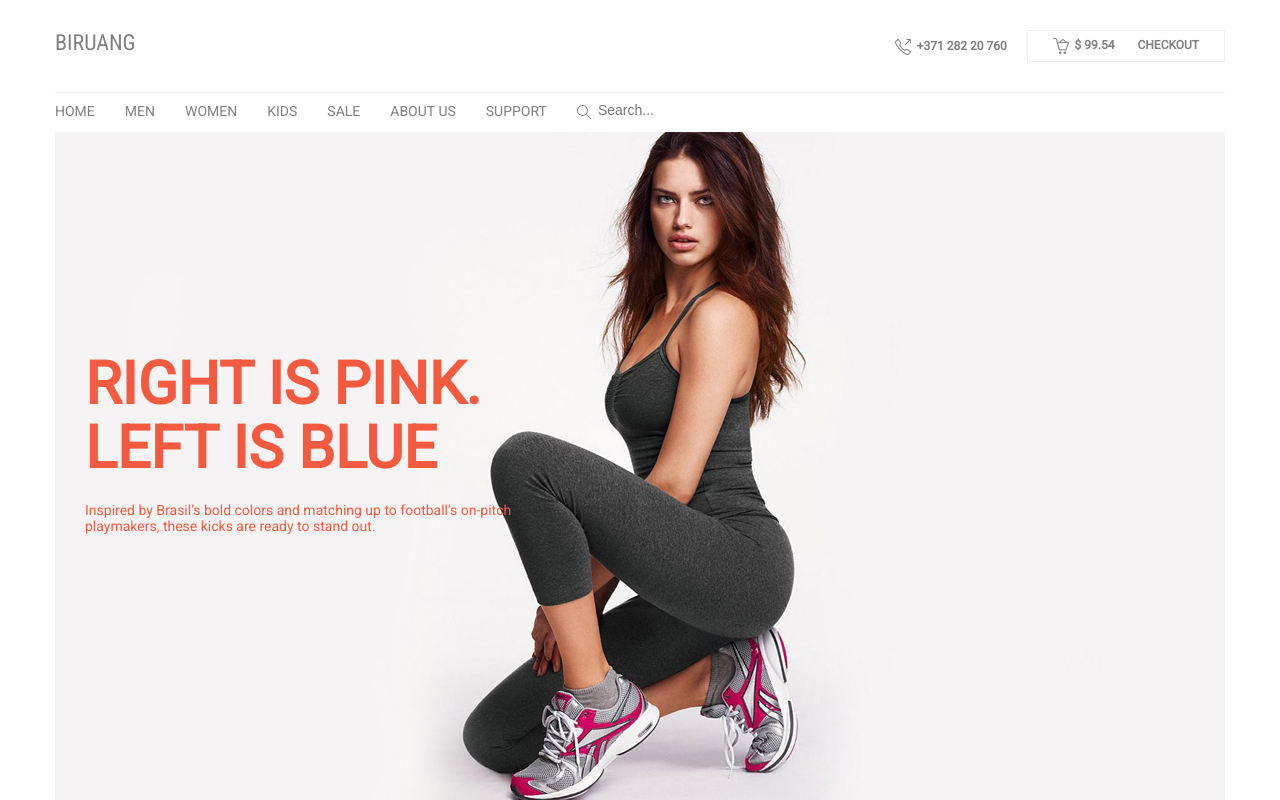
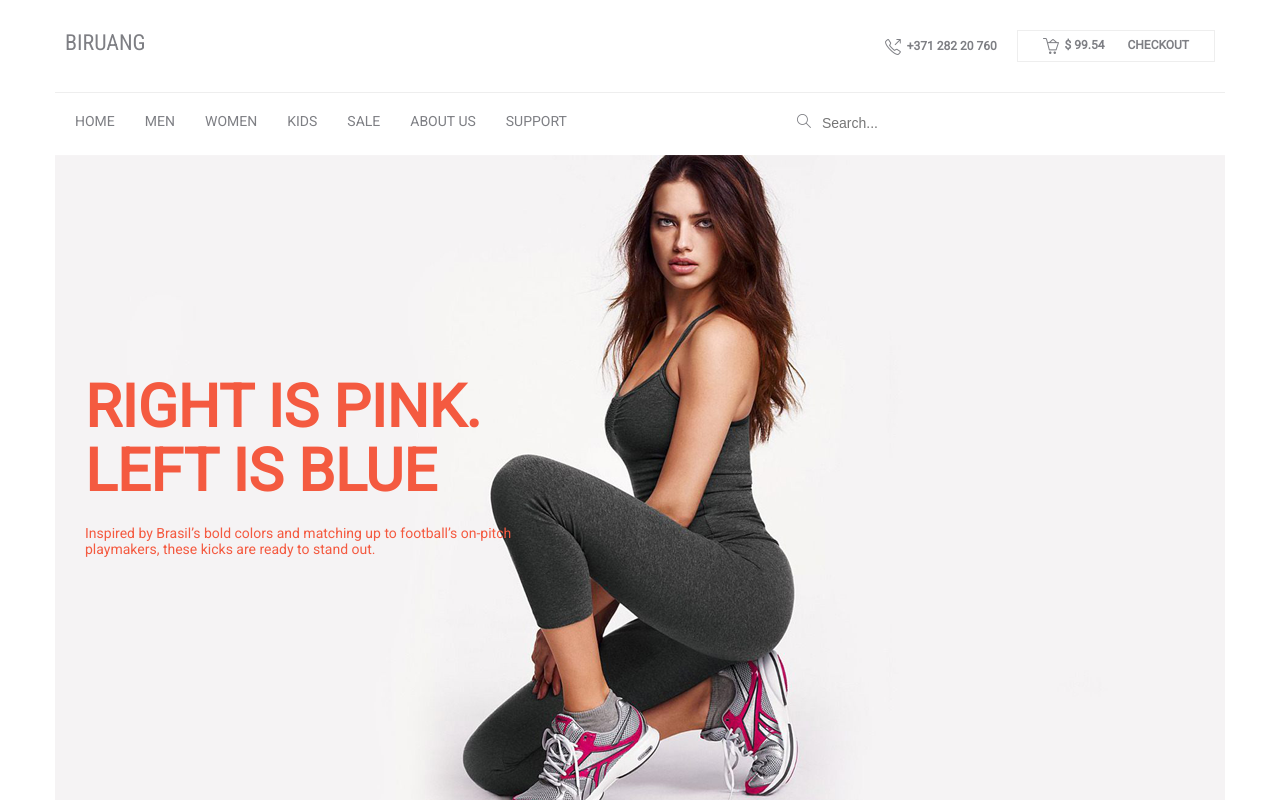
Before and after one commit to andreiokcober/Biruang, a plain HTML site: page index.html in a window 1280 px wide. Shown: the top 800 px of the page. Drawn offline with Linux system fonts and the light colour scheme.

Commit message:
feat:removed errors in adaptive navigation

```diff
--- a/style.css
+++ b/style.css
@@ -97,7 +97,7 @@ img{
 	margin: 0 auto;
 }
 .header-top{
-	padding: 30px 0; border-bottom: 1px #eee solid;
+	padding: 30px 10px; border-bottom: 1px #eee solid;
 }
 .logo{
 	float: left; font-size: 1.375em; font-family: 'Roboto Condensed', sans-serif;
@@ -124,11 +124,12 @@ img{
 	color: #f45a40;
 }
 .header-bottom{
-	padding:10px 0;
+	padding:10px;
+	margin: 10px;
+	display: flex;
+	justify-content: space-between;
+	flex-wrap: wrap;
 }
-	.menu{
-		float: left;
-	}
 	.menu li{
 		float: left; text-transform: uppercase; margin-right: 30px; font-size: 0.875em;
 	}
@@ -138,14 +139,11 @@ img{
 	.menu li a:hover{
 		color: #f45a40;
 	}
-	.search-block{
-		float: left; margin-top: -3px;
-	}
 		.search-btn{
-			float: left; margin-top: 5px; margin-right: 5px;
+			  margin-right: 5px;
 		}
 		.search{
-			float: left; font-size: 0.875em; color: #7e7f84; border:none; line-height: 1.4;
+			 font-size: 0.875em; color: #7e7f84; border:none; line-height: 1.4;
 		}
 
 .container-slider{
@@ -226,6 +224,7 @@ img{
 	}
 .about{
 	margin-bottom: 60px;
+	padding: 0px 10px;
 }
 	.about article{
 		float: left; width:60%;
@@ -265,7 +264,7 @@ img{
 		cursor: pointer;font-size: 0.875em;
 	}
 .ftr{
-	background: #2a2d34; padding: 40px 0;
+	background: #2a2d34; padding: 40px 10px;
 }
 .ftr h2{
 	color: #fff; font-size: 1.325em; font-family: 'Roboto', sans-serif;text-transform: uppercase;margin-bottom: 10px;
@@ -301,7 +300,6 @@ img{
 	background:#f45a40 ;text-transform: uppercase;font-size: 0.875em;border:none;color: #fff;padding: 7px 20px; cursor: pointer;
 }
 
-
 @media screen and (max-width: 900px){
 	.my-slider ul li h2{
 	 top: 150px;  font-size: 3em;
@@ -321,15 +319,17 @@ img{
 	.subscribe-form{
 		float: none; display: table;margin:0 auto;
 }
+@media (max-width: 758px){
+	.search-block{
+		margin-top: 14px;
+	}
+}
 @media screen and (max-width: 740px){
 	.my-slider ul li h2{
 	 top: 100px;  font-size: 2em;
 	}
 	.my-slider ul li p{
 	top: 180px;
-	}
-	.search-block{
-		border-top: 1px solid #eee;border-bottom: 1px solid #eee;margin-top: 10px;padding: 5px 0 7px 0 ;float: right;
 	}
 }
 @media screen and (max-width: 600px){
@@ -383,4 +383,4 @@ img{
 	.my-slider ul li p{
 	top: 80px;
 	}
-)
+}
```
